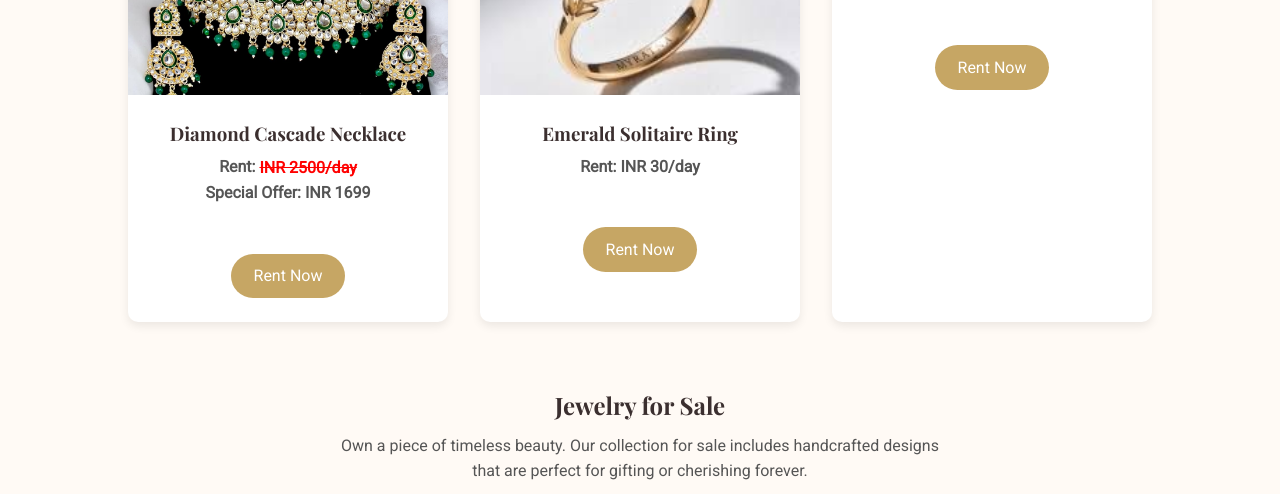
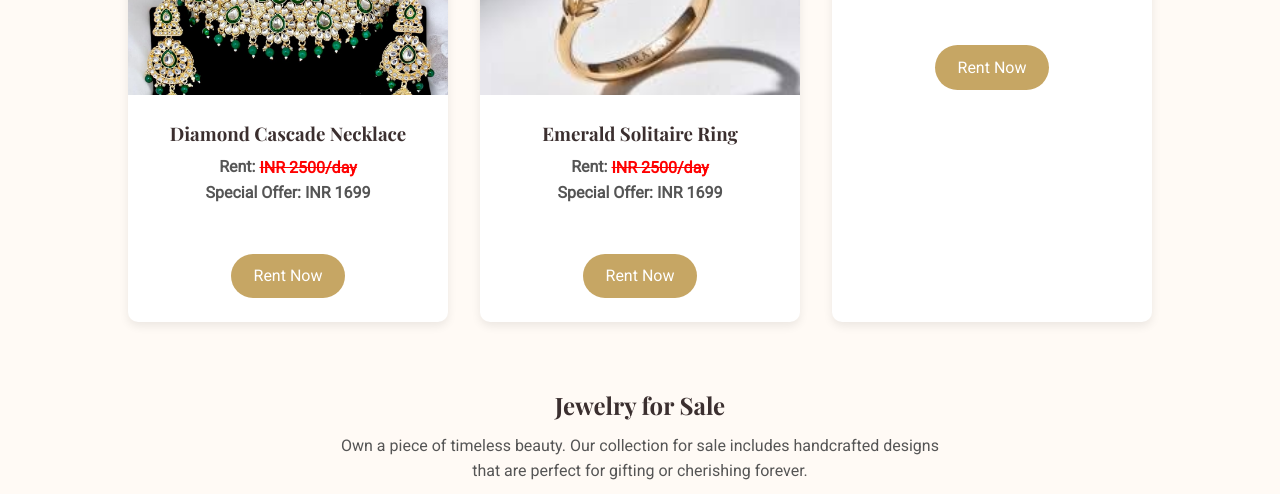
Before and after one commit to Bridalrent/my, a plain HTML site: page index.html in a window 1280 px wide. Shown: the part 1283-1777 px from the top of the page. Drawn offline with nearby package versions, Linux system fonts and the light colour scheme.

Commit message:
Update index.html

```diff
--- a/index.html
+++ b/index.html
@@ -55,7 +55,12 @@
                 <div class="jewelry-item">
                     <img src="images/Emerald Ring.jpg" alt="Emerald Ring">
                     <h3>Emerald Solitaire Ring</h3>
-                    <p class="price">Rent: INR 30/day</p>
+
+                    <p class="price">
+                    Rent: <span style="text-decoration: line-through; color: red; vertical-align: middle;">INR 2500/day</span><br>
+                    Special Offer: <strong>INR 1699</strong>
+                    </p>
+
                     <a href="rent.html" class="btn">Rent Now</a>
                 </div>
                 <div class="jewelry-item">
```
